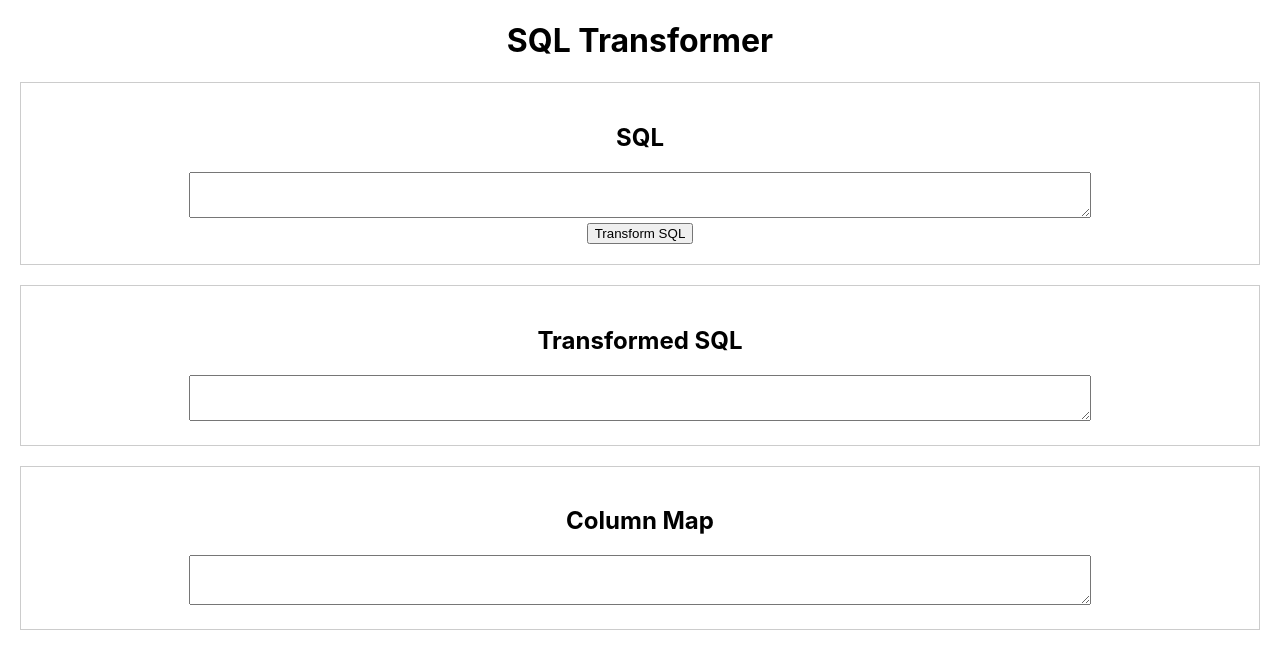
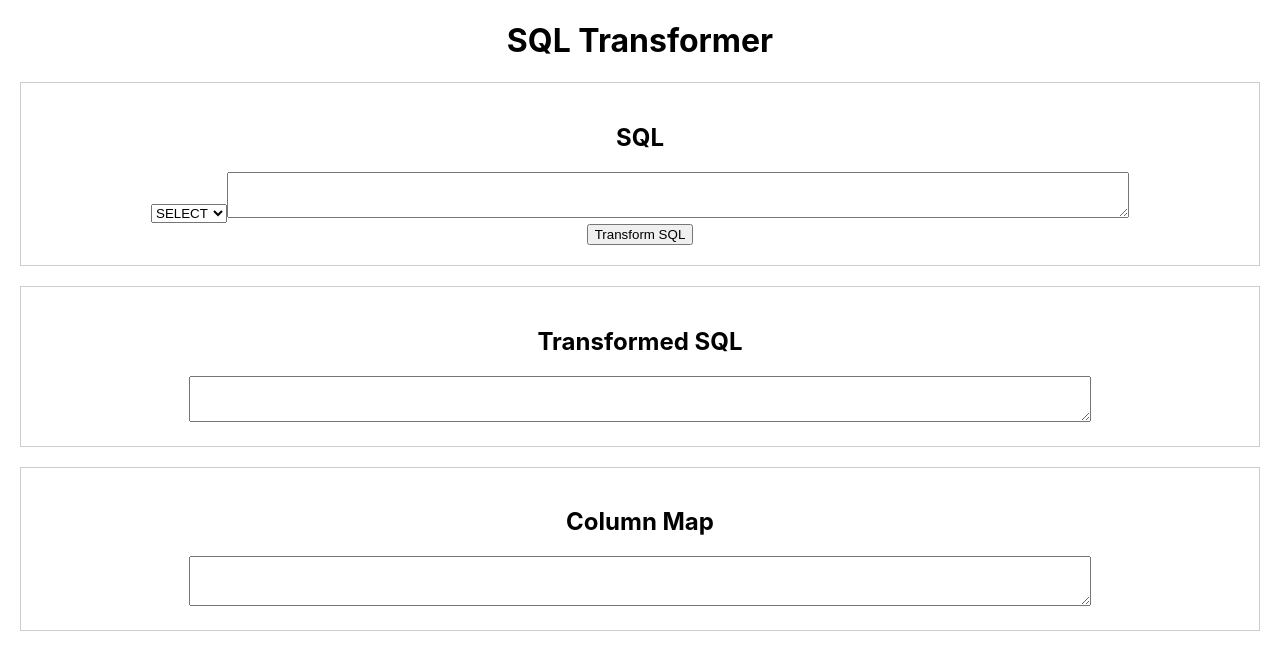
Before and after one commit to striderkein/eaglys-web, a React (Create React App) app: page / in a window 1280 px wide. Shown: the top 670 px of the page. Built offline with nearby package versions, Linux system fonts and the light colour scheme; no server answers.

Commit message:
feat:enable select statement from selectbox

```diff
--- a/src/components/Section1.js
+++ b/src/components/Section1.js
@@ -1,9 +1,42 @@
-import React from 'react';
+import React, { useState } from 'react';
 
 function Section1({ sql, handleSqlChange, handleTransformChange }) {
+  const [selectedSqlType, setSelectedSqlType] = useState('SELECT');
+
+  const handleSqlTypeChange = event => {
+    const sqlType = event.target.value;
+    let initialSql = '';
+
+    switch (sqlType) {
+      case 'SELECT':
+        initialSql = 'SELECT * FROM my_table';
+        break;
+      case 'INSERT':
+        initialSql = 'INSERT INTO my_table (column1, column2) VALUES (value1, value2)';
+        break;
+      case 'UPDATE':
+        initialSql = 'UPDATE my_table SET column1 = value1 WHERE condition';
+        break;
+      case 'DELETE':
+        initialSql = 'DELETE FROM my_table WHERE condition';
+        break;
+      default:
+        break;
+    }
+
+    setSelectedSqlType(sqlType);
+    handleSqlChange({ target: { value: initialSql } });
+  };
+
   return (
     <section className="section-1">
       <h2>SQL</h2>
+      <select value={selectedSqlType} onChange={handleSqlTypeChange}>
+        <option value="SELECT">SELECT</option>
+        <option value="INSERT">INSERT</option>
+        <option value="UPDATE">UPDATE</option>
+        <option value="DELETE">DELETE</option>
+      </select>
       <textarea
         className="hoge"
         value={sql}
```
